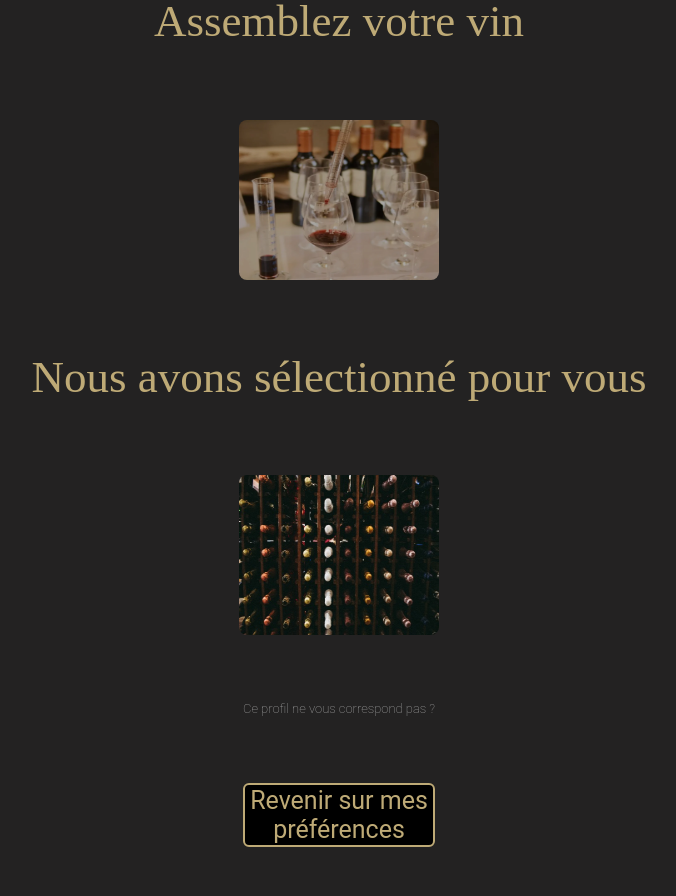
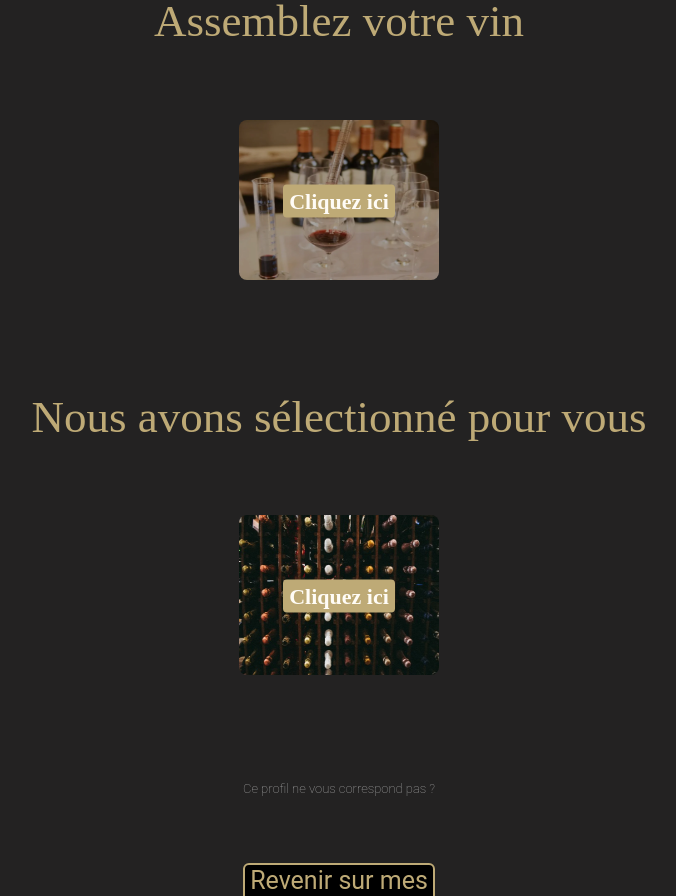
Before and after one commit to Mogwaie/Inovin, a React (Vite) app in the folder frontend/: page /degustation-profile in a window 1280 px wide. Shown: the part 460-1356 px from the top of the page, without its empty margins (301-977 px from the left). Built offline with nearby package versions, Linux system fonts and the light colour scheme.

Commit message:
Adding Text Img

```diff
--- a/frontend/src/assets/styles/pages/_degustation-profile.scss
+++ b/frontend/src/assets/styles/pages/_degustation-profile.scss
@@ -23,11 +23,16 @@
   }
 }
 
-.assemblez-vin {
+.assemblez-vin,
+.selection-vin {
   width: 100%;
   display: flex;
   flex-direction: column;
   align-items: center;
+
+  a {
+    text-decoration: none;
+  }
 
   h3 {
     margin: 5% auto 5% auto;
@@ -38,24 +43,21 @@
     width: 200px;
     height: 160px;
     border-radius: 8px;
+    cursor: pointer;
   }
-}
-
-.selection-vin {
-  width: 100%;
-  display: flex;
-  flex-direction: column;
-  align-items: center;
-
-  h3 {
-    margin: 5% auto 5% auto;
-    color: $app-primary-font-color;
-  }
-
-  img {
-    width: 200px;
-    height: 160px;
-    border-radius: 8px;
+  .selection-text {
+    width: 7rem;
+    top: -86px;
+    left: 50%;
+    transform: translate(-50%, -50%);
+    color: $app-supporting-color;
+    background-color: $app-primary-font-color;
+    border-radius: 4px;
+    font-size: 22px;
+    font-weight: bold;
+    text-align: center;
+    pointer-events: none;
+    position: relative;
   }
 }
 
@@ -66,6 +68,8 @@ h4 {
   font-weight: lighter;
   font-size: small;
 }
+.image-container {
+}
 
 .button-deg {
   text-align: center;
--- a/frontend/src/pages/DegustationProfile.jsx
+++ b/frontend/src/pages/DegustationProfile.jsx
@@ -7,7 +7,7 @@ import Button from "../components/Button";
 function DegustationProfile() {
   const navigateTo = useNavigate();
 
-  const maFunction = async () => {
+  const buttonDirection = async () => {
     navigateTo("/test");
   };
 
@@ -26,17 +26,25 @@ function DegustationProfile() {
       </div>
       <div className="assemblez-vin">
         <h3 className="title-h3">Assemblez votre vin</h3>
-        <img src={Assemblage} alt="empty" />
+        <div>
+          <a href="/test">
+            <img src={Assemblage} alt="empty" />
+            <p className="selection-text"> Cliquez ici </p>
+          </a>
+        </div>
       </div>
       <div className="selection-vin">
         <h3 className="title-h3">Nous avons sélectionné pour vous</h3>
-        <img src={ShopCave} alt="empty" />
+        <a href="/test">
+          <img src={ShopCave} alt="empty" />
+          <p className="selection-text"> Cliquez ici </p>
+        </a>
       </div>
       <h4 className="title-h4">Ce profil ne vous correspond pas ?</h4>
       <div className="button-deg">
         <Button
           text="Revenir sur mes préférences "
-          onClick={maFunction}
+          onClick={buttonDirection}
           id="Degustation-profile-button"
         />
       </div>
```
